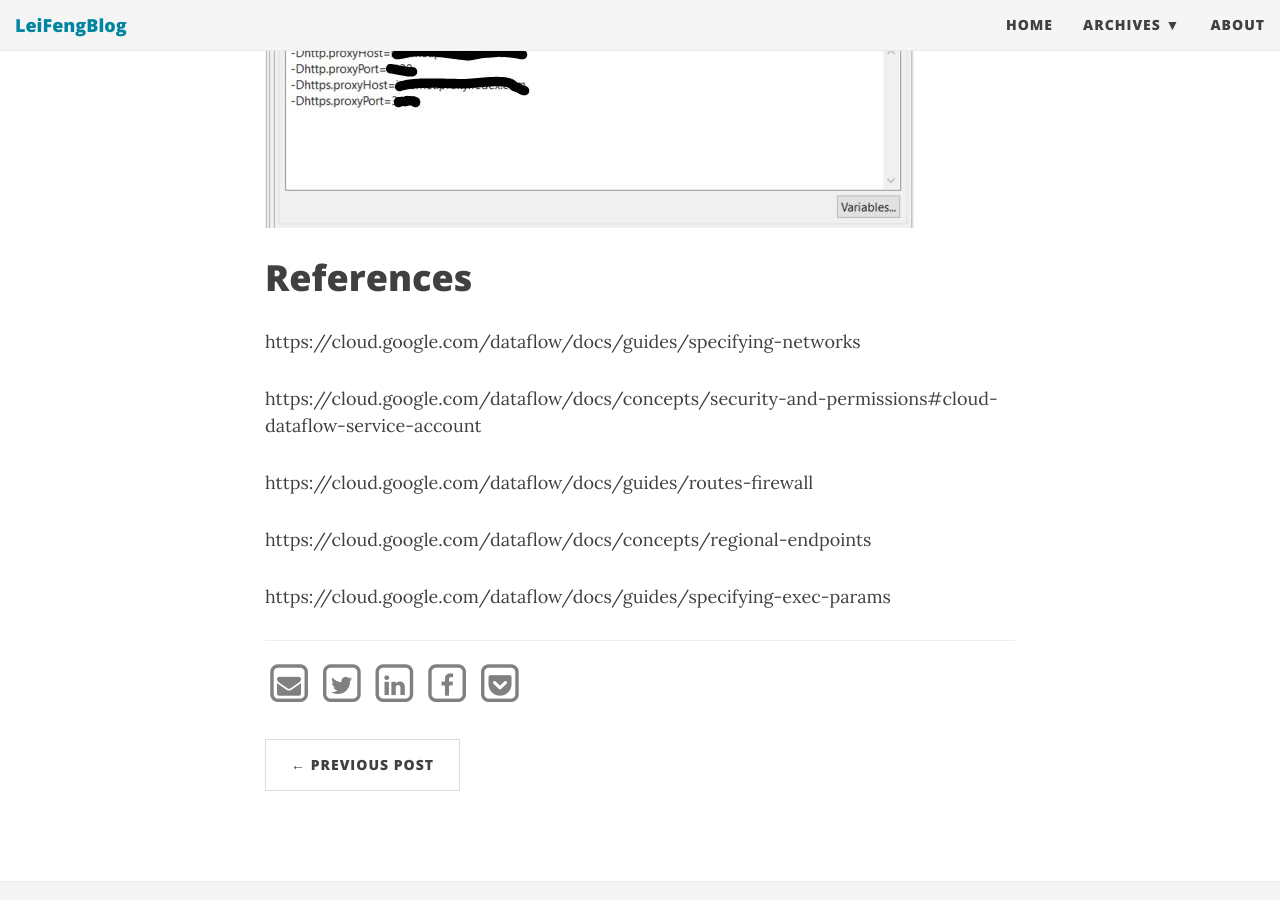
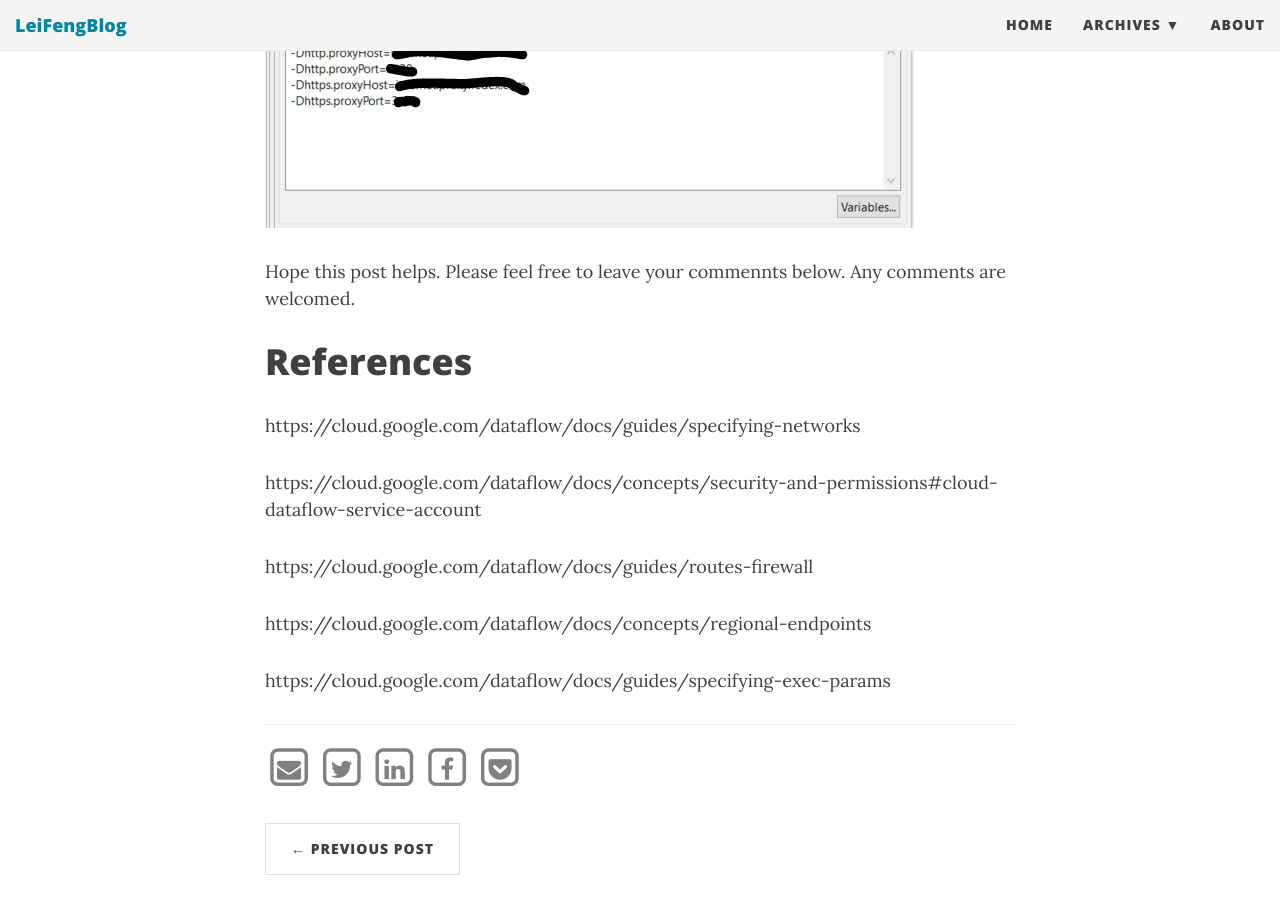
Before and after one commit to stonefl/stonefl.github.io, a Jekyll site: the page built from _posts/2020-01-15-run-dataflow-jobs-in-a-shared-vpc-on-gcp.md, in a window 1280 px wide and 900 px high, scrolled down 7429 px. Built offline with Jekyll 4.4.1, drawn with Linux system fonts in a browser that asks for light colours; nearby versions of some CDN libraries; comment, search, counter and statistics services are not loaded.

Commit message:
Update 2020-01-15-run-dataflow-jobs-in-a-shared-vpc-on-gcp.md

```diff
--- a/_posts/2020-01-15-run-dataflow-jobs-in-a-shared-vpc-on-gcp.md
+++ b/_posts/2020-01-15-run-dataflow-jobs-in-a-shared-vpc-on-gcp.md
@@ -157,6 +157,10 @@ If you use Eclipse, you can set the above parameters in the **Arguments** tab of
 
 ![dataflow_eclispe.JPG]({{site.baseurl}}/img/post/dataflow_eclispe.JPG)
 
+
+Hope this post helps. Please feel free to leave your commennts below. Any comments are welcomed.
+
+
 # References
 
 https://cloud.google.com/dataflow/docs/guides/specifying-networks
```
